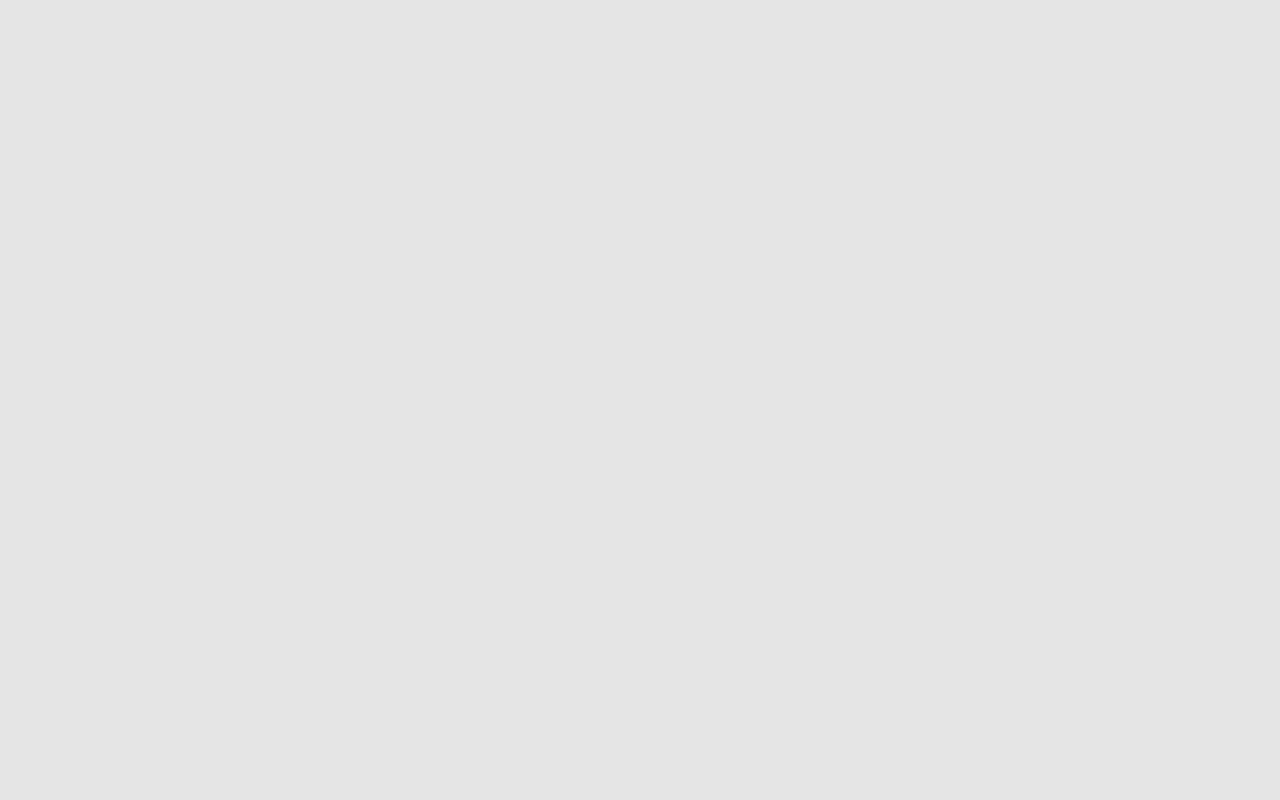
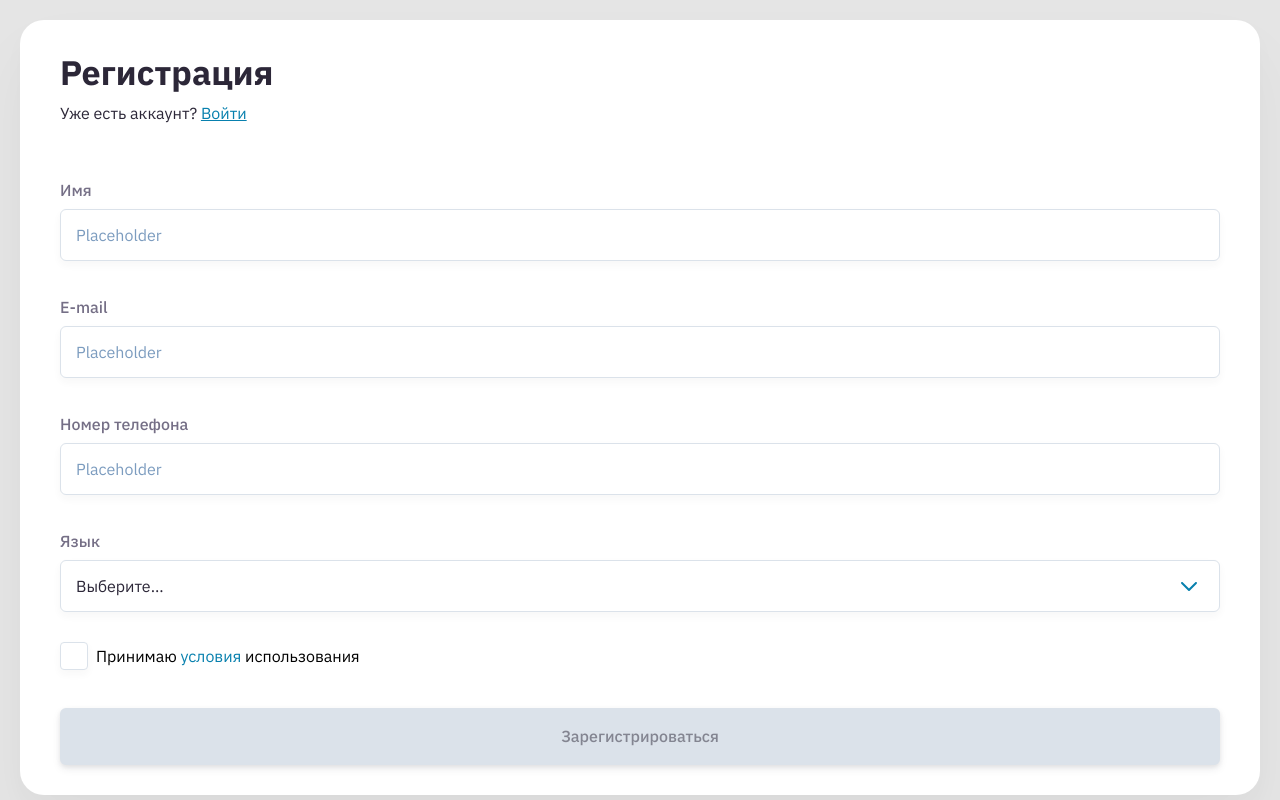
Before and after one commit to andreylazeev/register-form, a Vue app: page / in a window 1280 px wide. Built offline with nearby package versions, Linux system fonts and the light colour scheme.

Commit message:
form ended

```diff
--- a/src/components/Controls/Button.vue
+++ b/src/components/Controls/Button.vue
@@ -1,5 +1,5 @@
 <template>
-  <button :disabled="disabled">
+  <button :disabled="disabled" @click.prevent="">
     <slot />
   </button>
 </template>
@@ -21,6 +21,7 @@ export default {
     border: 0;
     outline: 0;
     background: #0880AE;
+    width: 100%;
     box-shadow: 0 2px 4px rgba(44, 39, 56, 0.08), 0 4px 8px rgba(44, 39, 56, 0.08);
     border-radius: 6px;
     padding: 18px 65px;
@@ -44,7 +45,7 @@ export default {
 
     &:disabled {
       background: #DBE2EA;
-      color: #2C2738;
+      color: rgba(44, 39, 56, 0.5);
       &:hover {
         box-shadow: 0 2px 4px rgba(44, 39, 56, 0.08), 0 4px 8px rgba(44, 39, 56, 0.08);
       }
--- /dev/null
+++ b/src/components/Controls/Checkbox.vue
@@ -0,0 +1,76 @@
+<template>
+  <div class="checkbox">
+    <input :id="name" type="checkbox" :checked="modelValue" @change="$emit('update:modelValue', $event.target.checked)" />
+    <label :for="name"><slot /></label>
+  </div>
+</template>
+
+<script>
+export default {
+  name: 'Checkbox',
+  props: {
+    modelValue: {
+      type: Boolean,
+      default: false
+    },
+    name: {
+      type: String,
+      default: ''
+    }
+  },
+  data () {
+    return {
+      selected: false
+    }
+  },
+  methods: {
+    update (e) {
+      this.$emit('update:modelValue', e.target.checked)
+      console.log(this.modelValue)
+    }
+  }
+}
+</script>
+
+<style lang="scss" scoped>
+  .checkbox {
+    display: flex;
+    align-items: center;
+    column-gap: 8px;
+  }
+
+  input[type="checkbox"] {
+    appearance: none;
+    background-color: #fff;
+    font: inherit;
+    color: currentColor;
+    width: 28px;
+    height: 28px;
+    border: 1px solid #DBE2EA;
+    box-shadow: 0 4px 8px rgba(44, 39, 56, 0.04);
+    display: grid;
+    cursor: pointer;
+    place-content: center;
+    border-radius: 4px;
+  }
+
+  input[type="checkbox"]:checked {
+    border: 0;
+  }
+
+  input[type="checkbox"]::before {
+    content: "";
+    width: 28px;
+    height: 28px;
+    opacity: 0;
+    transition: .1s all ease-out;
+    border: 2px solid #0880AE;
+    background-size: 15px;
+    background: url("../../assets/icons/check.svg") no-repeat center;
+    border-radius: 4px;
+  }
+
+  input[type="checkbox"]:checked::before {
+    opacity: 1;
+  }
+</style>
--- /dev/null
+++ b/src/components/Controls/DropdownSelect.vue
@@ -0,0 +1,103 @@
+<template>
+  <div class="dropdown__select">
+    <div class="dropdown__choose" @click="isActive = !isActive" :class="{active : isActive}">
+      <span>{{choosedValue ? choosedValue : 'Выберите...'}}</span>
+      <Arrow />
+    </div>
+    <div class="dropdown__items" v-if="isActive">
+      <div :key="item.value" v-for="item in items">
+        <div class="dropdown__item" @click="chooseItem(item.name, item.value)">{{item.name}}</div>
+      </div>
+    </div>
+  </div>
+</template>
+
+<script>
+import Arrow from '../icons/Arrow'
+export default {
+  name: 'DropdownSelector',
+  components: { Arrow },
+  data () {
+    return {
+      isActive: false,
+      choosedValue: ''
+    }
+  },
+  props: {
+    items: {
+      type: Array,
+      default: () => ([
+        { name: 'Россия', value: 'russia' },
+        { name: 'Германия', value: 'germany' }
+      ])
+    }
+  },
+  methods: {
+    chooseItem (name, value) {
+      this.choosedValue = name
+      this.$emit('onChange', { name, value })
+      this.isActive = !this.isActive
+    }
+  }
+}
+</script>
+
+<style lang="scss" scoped>
+  .dropdown {
+    &__select {
+      position: relative;
+    }
+
+    &__choose {
+      padding: 10px 15px;
+      background: #FFFFFF;
+      border: 1px solid #DBE2EA;
+      box-shadow: 0 4px 8px rgba(44, 39, 56, 0.04);
+      border-radius: 6px;
+      cursor: pointer;
+      display: flex;
+      justify-content: space-between;
+      align-items: center;
+
+      &.active {
+        border: 2px solid #0880AE;
+        padding: 9px 14px;
+      }
+
+      span {
+        font-style: normal;
+        font-weight: normal;
+        font-size: 16px;
+        line-height: 21px;
+        user-select: none;
+        color: #2C2738;
+      }
+    }
+
+    &__item {
+      padding: 15px 12px;
+      font-style: normal;
+      font-weight: normal;
+      font-size: 16px;
+      line-height: 21px;
+      color: #756F86;
+      &:hover {
+        cursor: pointer;
+        background: #EBF4F8;
+      }
+    }
+
+    &__items {
+      background: #FFFFFF;
+      border: 1px solid #DBE2EA;
+      box-shadow: 0 4px 8px rgba(44, 39, 56, 0.04), 0 20px 20px rgba(44, 39, 56, 0.04);
+      border-radius: 6px;
+      padding: 12px 0;
+
+      position: absolute;
+      top: 56px;
+      left: 0;
+      right: 0;
+    }
+  }
+</style>
--- a/src/components/Controls/TextInput.vue
+++ b/src/components/Controls/TextInput.vue
@@ -4,7 +4,7 @@
 
 <script>
 export default {
-  name: 'Input',
+  name: 'TextInput',
   props: {
     placeholder: {
       type: String,
@@ -31,6 +31,7 @@ export default {
 
 <style lang="scss" scoped>
   input {
+    font-size: 16px;
     padding: 15px;
     background: #FFFFFF;
     outline: 0;
@@ -38,7 +39,6 @@ export default {
     box-sizing: border-box;
     box-shadow: 0 4px 8px rgba(44, 39, 56, 0.04);
     border-radius: 6px;
-    max-height: 50px;
 
     &::placeholder {
       color: #7C9CBF;
--- /dev/null
+++ b/src/components/Form.vue
@@ -0,0 +1,98 @@
+<template>
+  <form class="form">
+    <FormHeading />
+    <div class="form__content">
+      <TextField name="name" :validation="['name']" label="Имя" @onInput="setData"/>
+      <TextField name="email" :validation="['email']" label="E-mail" @onInput="setData"/>
+      <TextField name="phone" :validation="['phone']" label="Номер телефона" @onInput="setData"/>
+      <Dropdown @onChange="setDropdown" label="Язык" :items="[{ name: 'Русский', value: 'russian' }, { name: 'Английский', value: 'english' }, { name: 'Китайский', value: 'chinese' }, {name: 'Испанский', value: 'spanish'}]"/>
+    </div>
+    <Checkbox class="form__checkbox" v-model="fields.agreement.valid" name="agreement">
+      <p>Принимаю <a href="#">условия</a> использования</p>
+    </Checkbox>
+    <Button :disabled="!isValidForm">Зарегистрироваться</Button>
+  </form>
+</template>
+
+<script>
+import FormHeading from './content/FormHeading'
+import TextField from './blocks/TextField'
+import Checkbox from './Controls/Checkbox'
+import Dropdown from './blocks/Dropdown'
+import Button from './Controls/Button'
+export default {
+  name: 'Form',
+  components: { Button, Dropdown, Checkbox, TextField, FormHeading },
+  data () {
+    return {
+      fields: {
+        name: {
+          value: '',
+          valid: false
+        },
+        email: {
+          value: '',
+          valid: false
+        },
+        phone: {
+          value: '',
+          valid: false
+        },
+        country: {
+          value: '',
+          valid: true
+        },
+        dropdown: {
+          value: '',
+          valid: false
+        },
+        agreement: {
+          valid: false
+        }
+      }
+    }
+  },
+  methods: {
+    setDropdown (data) {
+      this.fields.dropdown.valid = true
+      this.fields.dropdown.value = data.value
+    },
+    setData (data) {
+      this.fields[data.name].value = data.value
+      this.fields[data.name].valid = data.valid
+    }
+  },
+  computed: {
+    isValidForm () {
+      return Object.values(this.fields).every(field => field.valid)
+    }
+  }
+}
+</script>
+
+<style lang="scss" scoped>
+  label {
+    a {
+      text-decoration: none;
+      color: #0880AE;
+    }
+  }
+  .form {
+    background: #FFFFFF;
+    box-shadow: 0 12px 24px rgba(44, 39, 56, 0.02), 0 32px 64px rgba(44, 39, 56, 0.04);
+    border-radius: 24px;
+    margin: auto;
+    padding: 30px 40px;
+
+    &__content {
+      margin-top: 56px;
+      display: grid;
+      grid-row-gap: 14px;
+      margin-bottom: 30px;
+    }
+
+    &__checkbox {
+      margin-bottom: 38px;
+    }
+  }
+</style>
--- /dev/null
+++ b/src/components/blocks/Dropdown.vue
@@ -0,0 +1,40 @@
+<template>
+  <div class="dropdown">
+    <Label>{{label}}</Label>
+    <DropdownSelector :items="items" @onChange="change"/>
+  </div>
+</template>
+
+<script>
+import Label from '../content/Label'
+import DropdownSelector from '../Controls/DropdownSelect'
+export default {
+  name: 'Dropdown',
+  components: { DropdownSelector, Label },
+  props: {
+    label: {
+      type: String,
+      default: 'Label'
+    },
+    items: {
+      type: Array,
+      default: () => ([
+        { name: 'Россия', value: 'russia' },
+        { name: 'Германия', value: 'germany' }
+      ])
+    }
+  },
+  methods: {
+    change (data) {
+      this.$emit('onChange', { name: data.name, value: data.value })
+    }
+  }
+}
+</script>
+
+<style lang="scss" scoped>
+  .dropdown {
+    display: grid;
+    grid-row-gap: 8px;
+  }
+</style>
--- a/src/components/blocks/TextField.vue
+++ b/src/components/blocks/TextField.vue
@@ -1,17 +1,17 @@
 <template>
   <div class="text-field">
     <Label>{{label}}</Label>
-    <Input v-model="value" />
+    <TextInput v-model="value"/>
     <p class="error">{{message}}</p>
   </div>
 </template>
 
 <script>
-import Input from '../Controls/TextInput'
+import TextInput from '../Controls/TextInput'
 import Label from '../content/Label'
 export default {
   name: 'TextField',
-  components: { Label, Input },
+  components: { Label, TextInput },
   props: {
     label: {
       type: String,
@@ -21,6 +21,10 @@ export default {
       required: true,
       type: Array,
       default: () => (['email'])
+    },
+    name: {
+      type: String,
+      default: ''
     }
   },
   data () {
@@ -40,7 +44,7 @@ export default {
         },
         name: {
           regexp: /^([а-яё-]*|[a-z-]*|\x20)*$/i,
-          message: 'Допустимы только буквы и символ пробела и дефиса'
+          message: 'Введите имя правильно'
         },
         phone: {
           regexp: /^((8|\+7)[- ]?)?(\(?\d{3}\)?[- ]?)?[\d\- ]{7,10}$/,
@@ -58,7 +62,7 @@ export default {
         this.isValid = false
         this.message = this.validation.filter(validation => !this.validations[validation].regexp.test(newValue)).map(validation => this.validations[validation].message).join(', ')
       }
-      this.$emit('onInput', { valid: this.isValid, value: newValue })
+      this.$emit('onInput', { valid: this.isValid, value: newValue, name: this.name })
     }
   },
   methods: {
@@ -77,7 +81,8 @@ export default {
     margin-bottom: 22px;
     .error {
       position: absolute;
-      bottom: -22px;
+      bottom: 0;
+      transform: translateY(calc(100% + 6px));
       font-style: normal;
       font-weight: normal;
       font-size: 14px;
--- /dev/null
+++ b/src/components/content/FormHeading.vue
@@ -0,0 +1,37 @@
+<template>
+  <div class="form__heading">
+    <h1>Регистрация</h1>
+    <p>Уже есть аккаунт? <a href="#">Войти</a></p>
+  </div>
+</template>
+
+<script>
+export default {
+  name: 'FormHeading'
+}
+</script>
+
+<style lang="scss" scoped>
+  .form__heading {
+    display: grid;
+    grid-row-gap: 8px;
+  }
+  h1 {
+    font-weight: bold;
+    font-size: 34px;
+    line-height: 44px;
+    color: #2C2738;
+  }
+
+  p {
+    font-style: normal;
+    font-weight: normal;
+    font-size: 16px;
+    line-height: 22px;
+    color: #2C2738;
+
+    a {
+      color: #0880AE;
+    }
+  }
+</style>
--- /dev/null
+++ b/src/components/icons/Arrow.vue
@@ -0,0 +1,13 @@
+<template>
+  <svg width="30" height="30" viewBox="0 0 30 30" fill="none" xmlns="http://www.w3.org/2000/svg">
+    <path d="M15 17.5858L21.2929 11.2929C21.6834 10.9024 22.3166 10.9024 22.7071 11.2929C23.0976 11.6834 23.0976 12.3166 22.7071 12.7071L15.7071 19.7071C15.3166 20.0976 14.6834 20.0976 14.2929 19.7071L7.29289 12.7071C6.90237 12.3166 6.90237 11.6834 7.29289 11.2929C7.68342 10.9024 8.31658 10.9024 8.70711 11.2929L15 17.5858Z"/>
+    <path d="M15 17.5858L21.2929 11.2929C21.6834 10.9024 22.3166 10.9024 22.7071 11.2929C23.0976 11.6834 23.0976 12.3166 22.7071 12.7071L15.7071 19.7071C15.3166 20.0976 14.6834 20.0976 14.2929 19.7071L7.29289 12.7071C6.90237 12.3166 6.90237 11.6834 7.29289 11.2929C7.68342 10.9024 8.31658 10.9024 8.70711 11.2929L15 17.5858Z" fill="#0880AE"/>
+  </svg>
+
+</template>
+
+<script>
+export default {
+  name: 'Arrow'
+}
+</script>
--- a/src/views/Home.vue
+++ b/src/views/Home.vue
@@ -1,12 +1,23 @@
 <template>
   <div class="home">
+    <Form />
   </div>
 </template>
 
 <script>
+import Form from '../components/Form'
 export default {
   name: 'Home',
   components: {
+    Form
   }
 }
 </script>
+
+<style lang="scss" scoped>
+.home {
+  min-width: 360px;
+  height: 100vh;
+  padding: 20px;
+}
+</style>
--- a/src/views/UIKit.vue
+++ b/src/views/UIKit.vue
@@ -13,7 +13,16 @@
       </div>
       <div class="ui-kit__item">
         <h3>Text Field</h3>
-        <TextField label="Email"/>
+        <TextField :validation="['email']" label="Email"/>
+      </div>
+      <div class="ui-kit__item">
+        <h3>Dropdown</h3>
+        <Dropdown />
+      </div>
+
+      <div class="ui-kit__item">
+        <h3>Checkbox</h3>
+        <Checkbox v-model="valueCheckbox"/>
       </div>
     </div>
   </div>
@@ -23,9 +32,16 @@
 import Button from '@/components/Controls/Button'
 import Input from '../components/Controls/TextInput'
 import TextField from '../components/blocks/TextField'
+import Dropdown from '../components/blocks/Dropdown'
+import Checkbox from '../components/Controls/Checkbox'
 export default {
   name: 'UIKit',
-  components: { TextField, Input, Button }
+  components: { Checkbox, Dropdown, TextField, Input, Button },
+  data () {
+    return {
+      valueCheckbox: true
+    }
+  }
 }
 </script>
 
@@ -37,7 +53,7 @@ export default {
     &__items {
       display: grid;
       gap: 20px;
-      grid-template-columns: max-content 360px 360px;
+      grid-template-columns: max-content 360px 360px 360px;
     }
     &__item {
       display: grid;
```
Also changed, not shown: src/components/Controls/Dropdown.vue (deleted, +0 -13 lines), src/assets/icons/check.svg (added).
